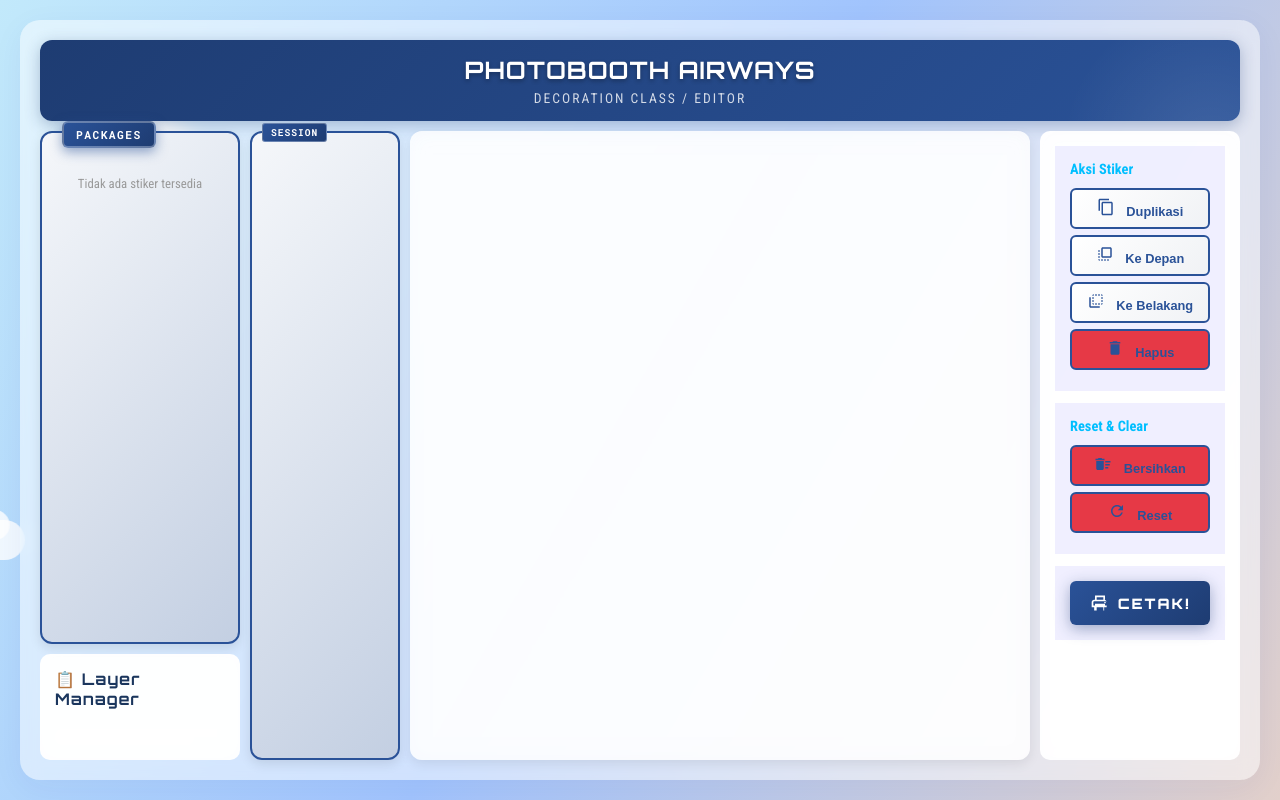
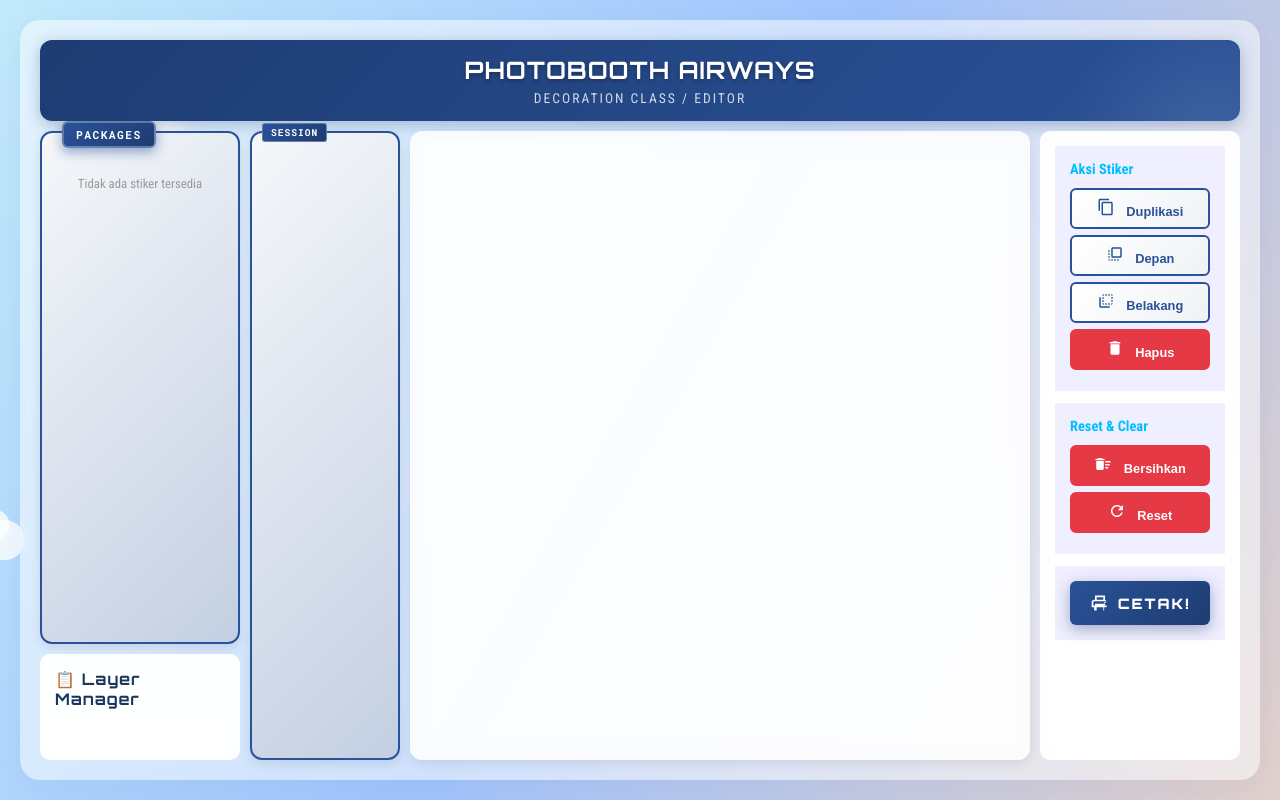
Before and after one commit to bapelindo/photobooth-app, a PHP site: page /photobooth-app/app/views/photo/decoration_editor.php in a window 1280 px wide. Run offline with PHP 8.4, Linux system fonts and the light colour scheme; the template is opened without the code that fills it, so the values that code supplies are empty; some libraries are stand-ins or nearby versions.

Commit message:
decoration done

```diff
--- a/app/views/photo/decoration_editor.php
+++ b/app/views/photo/decoration_editor.php
@@ -635,10 +635,13 @@
 
         .tool-btn.danger {
             background: var(--secondary-color);
+            border-color: var(--secondary-color);
+            color: white;
         }
 
         .tool-btn.danger:hover {
             background: #ff4f6d;
+            border-color: #ff4f6d;
         }
 
         .layer-list {
@@ -1058,14 +1061,14 @@
                         <path
                             d="M3 13h2v-2H3v2zm0 4h2v-2H3v2zm2 4v-2H3c0 1.1.9 2 2 2zM3 9h2V7H3v2zm12 12h2v-2h-2v2zm4-18H9c-1.11 0-2 .9-2 2v10c0 1.1.89 2 2 2h10c1.1 0 2-.9 2-2V5c0-1.1-.9-2-2-2zm0 12H9V5h10v10zm-8 6h2v-2h-2v2zm-4 0h2v-2H7v2z" />
                     </svg>
-                    <span>Ke Depan</span>
+                    <span>Depan</span>
                 </button>
                 <button class="tool-btn" onclick="sendToBack()">
                     <svg class="tool-icon" viewBox="0 0 24 24">
                         <path
                             d="M9 7H7v2h2V7zm0 4H7v2h2v-2zm0-8c-1.11 0-2 .9-2 2h2V3zm4 12h-2v2h2v-2zm6-12v2h2c0-1.1-.9-2-2-2zm-6 0h-2v2h2V3zM9 17v-2H7c0 1.1.89 2 2 2h2zm10-4h2v-2h-2v2zm0-4h2V7h-2v2zm0 8c1.1 0 2-.9 2-2h-2v2zM5 7H3v12c0 1.1.89 2 2 2h12v-2H5V7zm10-2h2V3h-2v2zm0 12h2v-2h-2v2z" />
                     </svg>
-                    <span>Ke Belakang</span>
+                    <span>Belakang</span>
                 </button>
                 <button class="tool-btn danger" onclick="deleteSelected()">
                     <svg class="tool-icon" viewBox="0 0 24 24">
```
Also changed, not shown: public/uploads/final_photostrips/final_photostrip_70_699284cfaae02.png (added), public/uploads/final_photostrips/final_photostrip_71_699284d37ec6e.png (added).
